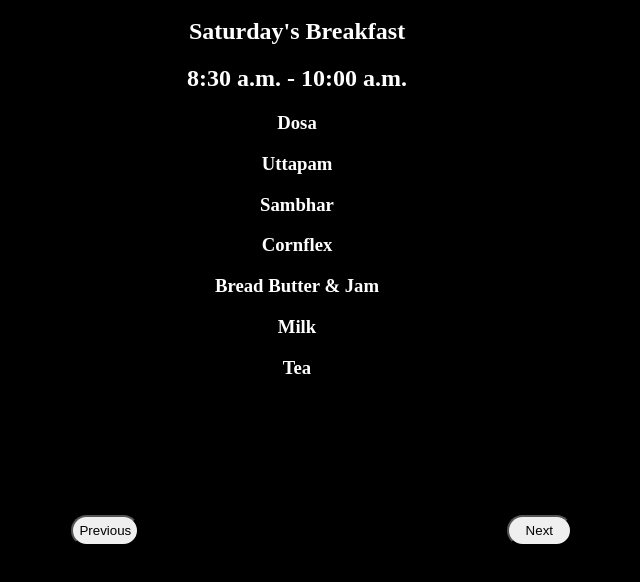
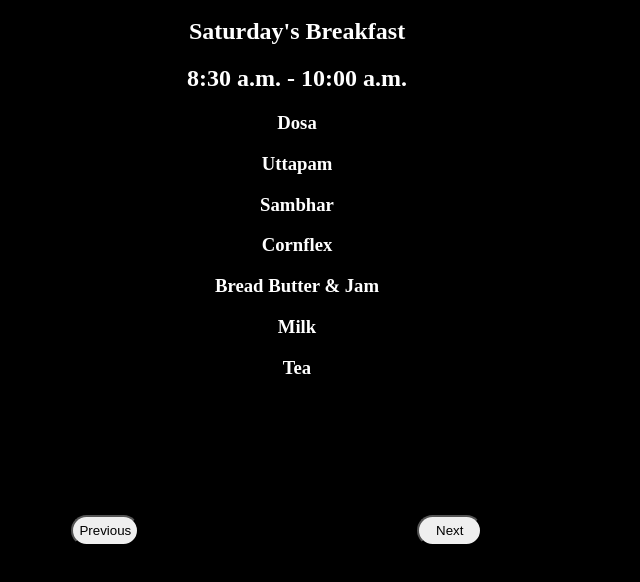
Before and after one commit to aaryanrajputhere/whatsinmymess, a plain HTML site: page Home.html in a window 1280 px wide. Shown: the part 174-756 px from the top of the page, without its empty margins (351-991 px from the left). Drawn offline with Linux system fonts and the light colour scheme.

Commit message:
Update style.css

```diff
--- a/style.css
+++ b/style.css
@@ -43,7 +43,7 @@ h3 {
 #Next {
   position: absolute;
   border-radius: 100px;
-  left: 67%;
+  left: 60%;
   bottom: 10%;
   padding-top: 6px;
   padding-left: 17px;
```
